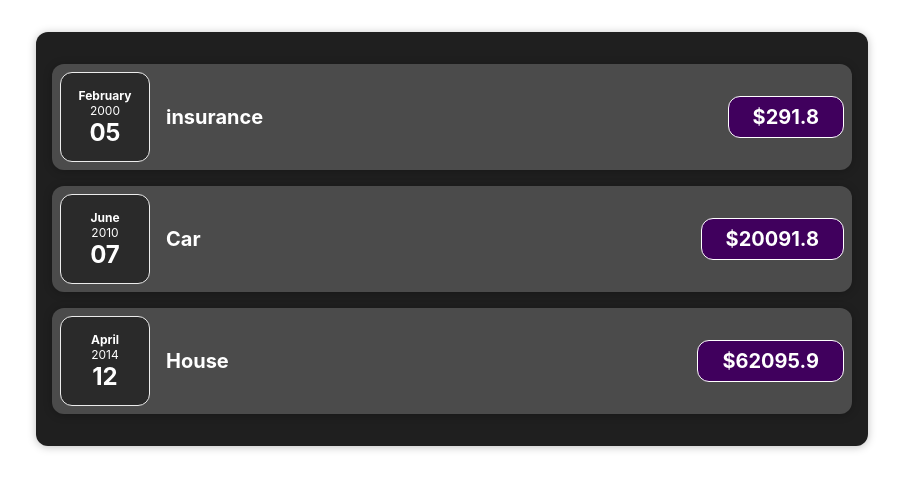
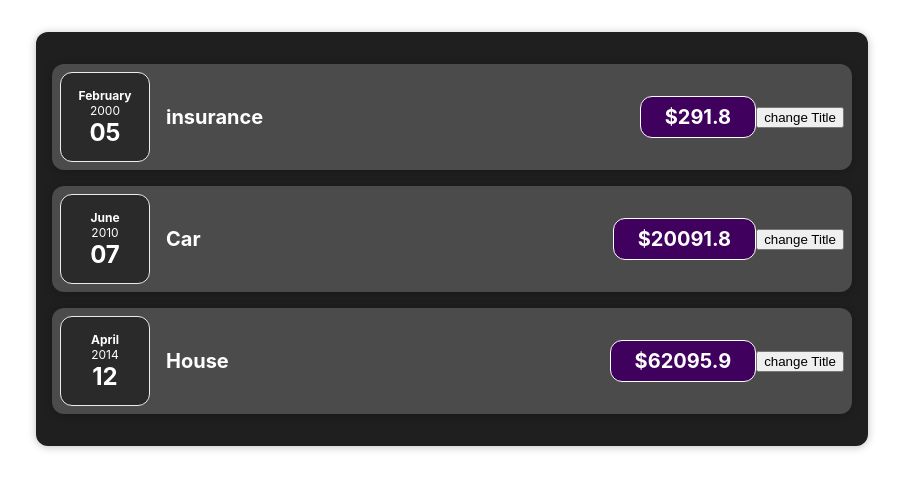
Before and after one commit to shuramishfuh/expense_tracker_BB, a React (Create React App) app: page / in a window 1280 px wide. Shown: the top 490 px of the page, without its empty margins (188-1091 px from the left). Built offline with nearby package versions, Linux system fonts and the light colour scheme.

Commit message:
added initial ExpenseItem state

```diff
--- a/src/App.js
+++ b/src/App.js
@@ -1,7 +1,6 @@
-
 import './App.css';
 
-import Expenses from "./components/Expenses";
+import Expenses from "./components/Expenses/Expenses";
 
 function App() {
     const expenses = [
--- a/src/components/ExpenseItem.js
+++ b/src/components/Expenses/ExpenseItem.js
@@ -1,19 +1,27 @@
+import {useState} from 'react'
 import './ExpenseItem.css';
 import './ExpenseDate'
-import Card from "./Card"
+import Card from "../UI/Card"
 import ExpenseDate from "./ExpenseDate";
 
-function ExpenseItem(props) {
+const ExpenseItem = (props) => {
+    const [title, setTitle] = useState(props.title);
+
+    const clickHandler = () => {
+        setTitle('updated');
+    };
+
     return (
         <Card className="expense-item">
             <ExpenseDate date={props.date}/>
             <div className="expense-item__description">
-                <h2>{props.title}</h2>
+                <h2>{title}</h2>
                 <div className="expense-item__price">${props.amount}</div>
             </div>
+            <button onClick={clickHandler}> change Title</button>
         </Card>
-    )
+    );
 
-}
+};
 
 export default ExpenseItem;
--- a/src/components/Expenses.js
+++ b/src/components/Expenses/Expenses.js
@@ -1,7 +1,8 @@
 import ExpenseItem from "./ExpenseItem";
 import './Expenses.css';
-import Card from "./Card";
-function Expenses(props) {
+import Card from "../UI/Card";
+
+const Expenses = (props) => {
 
     return (
         <Card className="expenses">
--- a/src/components/Card.js
+++ b/src/components/UI/Card.js
@@ -1,8 +1,8 @@
 import './Card.css'
 
-function Card(props) {
+const Card = (props) => {
 
-    const classes = 'card '+ props.className;
+    const classes = 'card ' + props.className;
     return (
         <div className={classes}>{props.children} </div>
     )
```
Also changed, not shown: src/components/Expenses/ExpenseDate.css (renamed from src/components/ExpenseDate.css), src/components/Expenses/ExpenseDate.js (renamed from src/components/ExpenseDate.js), src/components/Expenses/ExpenseItem.css (renamed from src/components/ExpenseItem.css), src/components/Expenses/Expenses.css (renamed from src/components/Expenses.css), src/components/UI/Card.css (renamed from src/components/Card.css).
